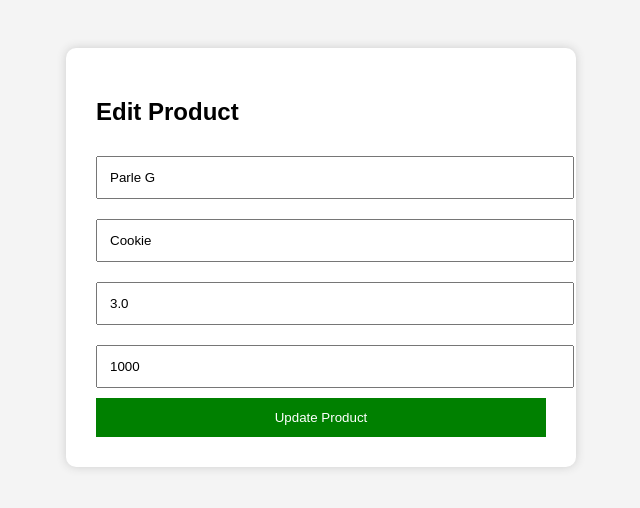
After one commit to rupeshit06531/Super-Mart-Management-System, a Flask app: page /products/edit/1 in a window 1280 px wide. The commit adds this page. Shown: the top 508 px of the page, without its empty margins (319-959 px from the left). Run offline with Flask 3, Linux system fonts and the light colour scheme.

Commit message:
Added Edit Product Feature

```diff
--- a/app.py
+++ b/app.py
@@ -88,5 +88,27 @@ def add_product():
     return render_template("products/add_product.html")
 
 
+@app.route("/products/edit/<int:id>", methods=["GET", "POST"])
+def edit_product(id):
+
+    product = Product.query.get_or_404(id)
+
+    if request.method == "POST":
+
+        product.name = request.form["name"]
+        product.category = request.form["category"]
+        product.price = float(request.form["price"])
+        product.stock = int(request.form["stock"])
+
+        db.session.commit()
+
+        return redirect("/products")
+
+    return render_template(
+        "products/edit_product.html",
+        product=product
+    )
+
+
 if __name__ == "__main__":
     app.run(debug=True)
--- /dev/null
+++ b/templates/products/edit_product.html
@@ -0,0 +1,87 @@
+<!DOCTYPE html>
+<html>
+<head>
+    <title>Edit Product</title>
+
+    <style>
+
+        body{
+            font-family:Arial;
+            background:#f4f4f4;
+            padding:40px;
+        }
+
+        .container{
+            width:450px;
+            margin:auto;
+            background:white;
+            padding:30px;
+            border-radius:10px;
+            box-shadow:0 0 10px #ccc;
+        }
+
+        input{
+            width:100%;
+            padding:12px;
+            margin:10px 0;
+        }
+
+        button{
+            width:100%;
+            padding:12px;
+            background:green;
+            color:white;
+            border:none;
+            cursor:pointer;
+        }
+
+    </style>
+
+</head>
+
+<body>
+
+<div class="container">
+
+<h2>Edit Product</h2>
+
+<form method="POST">
+
+<input
+type="text"
+name="name"
+value="{{ product.name }}"
+required>
+
+<input
+type="text"
+name="category"
+value="{{ product.category }}"
+required>
+
+<input
+type="number"
+step="0.01"
+name="price"
+value="{{ product.price }}"
+required>
+
+<input
+type="number"
+name="stock"
+value="{{ product.stock }}"
+required>
+
+<button>
+
+Update Product
+
+</button>
+
+</form>
+
+</div>
+
+</body>
+
+</html>
```
Also changed, not shown: templates/products/product_list.html (+11 -0 lines), database/supermart.db.
